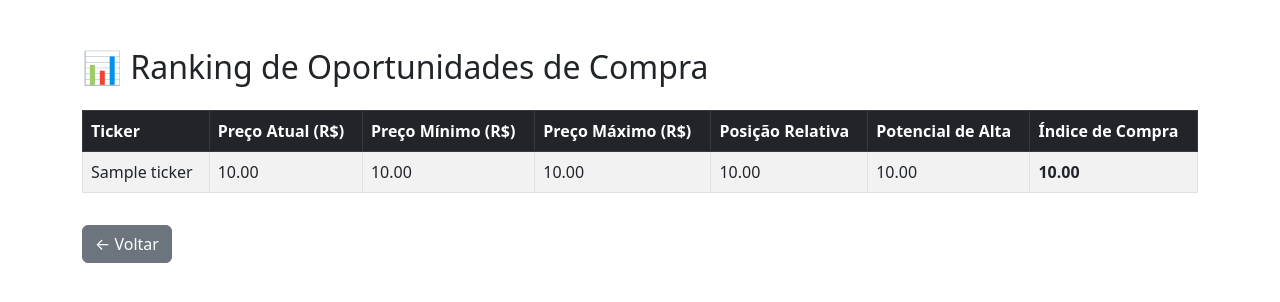
After one commit to will-ssilva/stock_target_schedule, a Flask app: template templates/indices.html in a window 1280 px wide. The commit adds this page. Shown: the top 302 px of the page. Run offline with Flask 3, Linux system fonts and the light colour scheme; the template is opened without the code that fills it: most values are stand-ins (such as "Sample title", 1, 10 or a date in 2020).

Commit message:
update 14041556

```diff
--- a/app.py
+++ b/app.py
@@ -1,6 +1,6 @@
 from flask import Flask, render_template, request, redirect, url_for
 from models import Acao, Session
-from monitor import monitorar
+from monitor import monitorar, calcular_indices_acoes
 import subprocess
 import os
 
@@ -17,8 +17,9 @@ def index():
 def add():
     ticker = request.form['ticker'].upper()
     alvo = float(request.form['alvo'])
+    preco_max = float(request.form['preco_max'])
     session = Session()
-    nova_acao = Acao(ticker=ticker, alvo=alvo)
+    nova_acao = Acao(ticker=ticker, alvo=alvo, preco_max=preco_max)
     session.add(nova_acao)
     session.commit()
     session.close()
@@ -39,6 +40,11 @@ def executar_monitor():
     monitorar()
     return redirect(url_for('index'))
 
+@app.route("/ranking")
+def ranking():
+    acoes = calcular_indices_acoes()
+    return render_template("indices.html", acoes=acoes)
+
 @app.route('/executar_monitor_sub', methods=['POST'])
 def executar_monitor_sub():
     script_path = os.path.join(os.path.dirname(__file__), 'monitor.py')
--- a/monitor.py
+++ b/monitor.py
@@ -36,5 +36,54 @@ def monitorar():
     log_mensagem("Sem alvos atingidos")
     session.close()
 
+def calcular_indice(pmin, pmax, patual):
+    pos_relativa = (patual - pmin) / (pmax - pmin)
+    potencial_alta = (pmax - patual) / patual
+    indice_compra = (1 - pos_relativa) * potencial_alta
+    return round(pos_relativa, 4), round(potencial_alta, 4), round(indice_compra, 4)
+
+def calcular_indices_acoes():
+    session = Session()
+    acoes = session.query(Acao).all()
+    lista_resultado = []
+
+    for acao in acoes:
+        if acao.preco_max is None:
+            continue  # Ignora ações sem preço máximo definido
+
+        try:
+            preco_atual = obter_preco(acao.ticker)
+            pmin = acao.alvo
+            pmax = acao.preco_max
+            pos, pot, indice = calcular_indice(pmin, pmax, preco_atual)
+
+            lista_resultado.append({
+                "ticker": acao.ticker,
+                "pmin": pmin,
+                "pmax": pmax,
+                "patual": round(preco_atual, 2),
+                "posicao_relativa": pos,
+                "potencial_alta": pot,
+                "indice_compra": indice
+            })
+        except Exception as e:
+            print(f"Erro ao processar {acao.ticker}: {e}")
+
+    # Ordenar por índice de compra (melhores oportunidades no topo)
+    lista_ordenada = sorted(lista_resultado, key=lambda x: x["indice_compra"], reverse=True)
+
+    # Logar ou enviar para Telegram
+    log_mensagem("📊 Ranking de oportunidades:")
+    for acao in lista_ordenada:
+        msg = (
+            f"{acao['ticker']}: Atual R$ {acao['patual']} | "
+            f"Min R$ {acao['pmin']} | Max R$ {acao['pmax']} | "
+            f"Índice {acao['indice_compra']}"
+        )
+        log_mensagem(msg)
+
+    session.close()
+    return lista_ordenada
+
 if __name__ == '__main__':
     monitorar()
--- /dev/null
+++ b/templates/indices.html
@@ -0,0 +1,40 @@
+<!DOCTYPE html>
+<html lang="pt-BR">
+<head>
+    <meta charset="UTF-8">
+    <title>Ranking de Ações</title>
+    <link href="https://cdn.jsdelivr.net/npm/bootstrap@5.3.0/dist/css/bootstrap.min.css" rel="stylesheet">
+</head>
+<body class="container mt-5">
+    <h2 class="mb-4">📊 Ranking de Oportunidades de Compra</h2>
+
+    <table class="table table-striped table-bordered">
+        <thead class="table-dark">
+            <tr>
+                <th>Ticker</th>
+                <th>Preço Atual (R$)</th>
+                <th>Preço Mínimo (R$)</th>
+                <th>Preço Máximo (R$)</th>
+                <th>Posição Relativa</th>
+                <th>Potencial de Alta</th>
+                <th>Índice de Compra</th>
+            </tr>
+        </thead>
+        <tbody>
+            {% for acao in acoes %}
+            <tr>
+                <td>{{ acao.ticker }}</td>
+                <td>{{ '%.2f'|format(acao.patual) }}</td>
+                <td>{{ '%.2f'|format(acao.pmin) }}</td>
+                <td>{{ '%.2f'|format(acao.pmax) }}</td>
+                <td>{{ '%.2f'|format(acao.posicao_relativa) }}</td>
+                <td>{{ '%.2f'|format(acao.potencial_alta) }}</td>
+                <td><strong>{{ '%.2f'|format(acao.indice_compra) }}</strong></td>
+            </tr>
+            {% endfor %}
+        </tbody>
+    </table>
+
+    <a href="/" class="btn btn-secondary mt-3">← Voltar</a>
+</body>
+</html>
```
Also changed, not shown: monitor_log.txt (added, +8 -0 lines), templates/index.html (+25 -7 lines).
